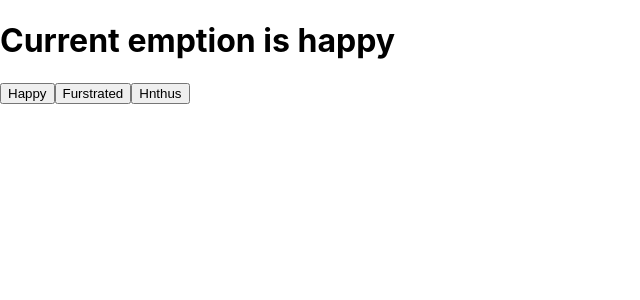
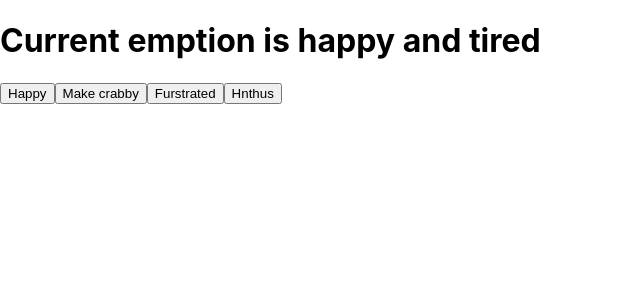
Before and after one commit to Mhsoun/react-essential, a React (Create React App) app: page / in a window 1280 px wide. Shown: the top 300 px of the page, without its empty margins (0-640 px from the left). Built offline with nearby package versions, Linux system fonts and the light colour scheme.

Commit message:
useEffect

```diff
--- a/src/App.js
+++ b/src/App.js
@@ -1,14 +1,24 @@
-import React, {useState} from "react";
+import React, {useState, useEffect} from "react";
 import './App.css';
 
 
 function App() {
   const [emotion, setEmotion] = useState("happy");
+  const [secondary, setSecondary] = useState("tired");
   console.log(emotion);
+
+  useEffect(()=>{
+    console.log(`it is ${emotion} around here`);
+  }, [emotion]);
+  useEffect(()=>
+  {console.log(`it's ${secondary} around here`)
+  }  , [secondary]);
+
   return(
   <>
-  <h1>Current emption is {emotion}</h1>
+  <h1>Current emption is {emotion} and {secondary}</h1>
   <button onClick={()=> setEmotion("happy")}>Happy</button>
+  <button onClick={()=> setEmotion("Crabby")}>Make crabby</button>
   <button onClick={()=> setEmotion("frustrated")}>Furstrated</button>
   <button onClick={()=> setEmotion("enthusuatuc")}>Hnthus</button>
 
```
Also changed, not shown: 1 other file (tests, documents, lock files or other folders).
